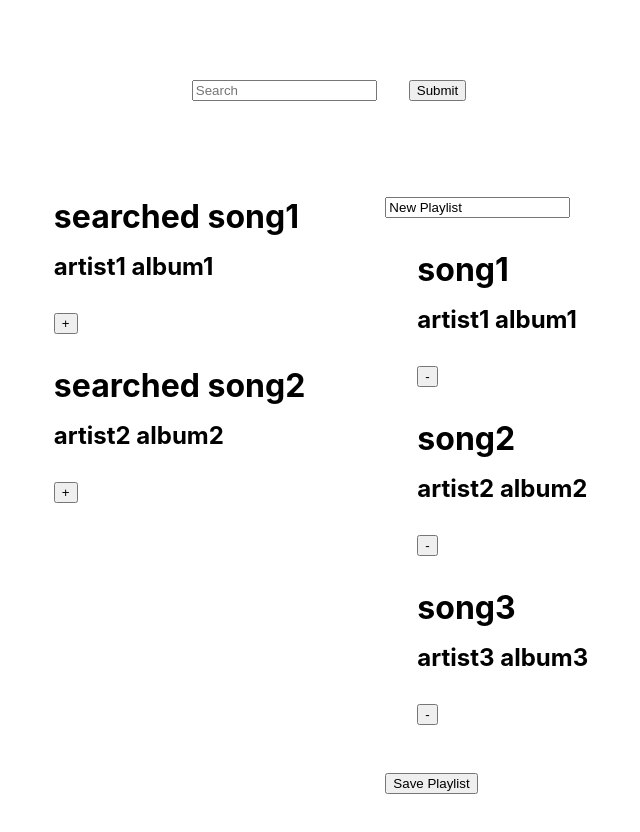
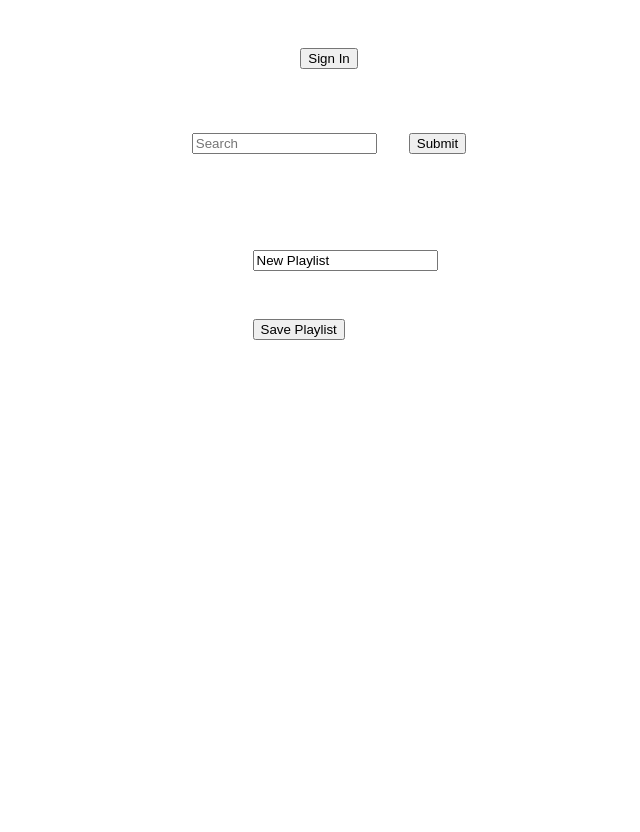
Before and after one commit to Bawnk1n/jammming, a React (Create React App) app: page / in a window 1280 px wide. Shown: the top 832 px of the page, without its empty margins (311-951 px from the left). After the commit the page ends 800 px from the top, so only its background shows below. Built offline with nearby package versions, Linux system fonts and the light colour scheme.

Commit message:
finish save playlist function in spotify.js, attach spotify.js functions to app.js

```diff
--- a/src/Components/App.js
+++ b/src/Components/App.js
@@ -4,47 +4,12 @@ import { SearchBar } from './SearchBar';
 import { SearchResults } from './SearchResults';
 import { Playlist } from './Playlist';
 import './App.css'
+import Spotify from '../Spotify';
+import { SignIn } from './SignIn';
 
 export const App = () => {
-    const[playlistTracks, setPlaylistTracks] = useState([
-        {
-            trackId:1,
-            trackName:'song1',
-            artistName:'artist1',
-            albumName:'album1',
-            uri:1
-        },
-        {
-            trackId:2,
-            trackName:'song2',
-            artistName:'artist2',
-            albumName:'album2',
-            uri:2
-        },
-        {
-            trackId:3,
-            trackName:'song3',
-            artistName:'artist3',
-            albumName:'album3',
-            uri:3
-        }
-    ])
-    const [searchResults, setSearchResults] = useState([
-        {
-            trackId:1,
-            trackName:'searched song1',
-            artistName:'artist1',
-            albumName:'album1',
-            uri:1
-        },
-        {
-            trackId:2,
-            trackName:'searched song2',
-            artistName:'artist2',
-            albumName:'album2',
-            uri:2
-        }
-    ])
+    const[playlistTracks, setPlaylistTracks] = useState([])
+    const [searchResults, setSearchResults] = useState([])
     const [playlistName, setPlaylistName] = useState('New Playlist')
 
     const addSong = (track) => {
@@ -68,9 +33,20 @@ export const App = () => {
         return saveToSpotify;
     }
 
+    const search = async (term) => {
+        setSearchResults([]);
+        const result = await Spotify.search(term);
+        setSearchResults(result);
+    };
+
+    const signIn = async () => {
+        await Spotify.getAccessToken();
+    }
+
     return(
         <div className = 'main'>
-            <SearchBar />
+            <SignIn SignIn={signIn}/>
+            <SearchBar onSearch={search}/>
             <div className='playlists'>
 
                 <SearchResults searchResults={searchResults}
--- a/src/Components/SearchBar.js
+++ b/src/Components/SearchBar.js
@@ -1,12 +1,23 @@
-import React from 'react';
+import React, { useState } from 'react';
 import './SearchBar.css';
 
 export const SearchBar = (props) => {
 
+    const [searchValue, setSearchValue] = useState('')
+
+    const getSearch = (e) => {
+        setSearchValue(e.target.value);
+    }
+
+    const handleSumbit = (e) => {
+        e.preventDefault();
+        props.onSearch(searchValue)
+    }
+
     return(
         <div>
-            <form>
-                <input type='text' placeholder='Search' />
+            <form onSubmit={handleSumbit}>
+                <input type='text' placeholder='Search' onChange={getSearch}/>
                 <button type='submit'>Submit</button>
             </form>
         </div>
--- /dev/null
+++ b/src/Components/SignIn.js
@@ -0,0 +1,13 @@
+import React from "react";
+
+export const SignIn = (props) => {
+    const handleSubmit=()=>{
+        props.SignIn();
+    }
+
+    return(
+
+            <button type='submit' onClick={handleSubmit}>Sign In</button>
+
+    )
+}
--- a/src/Spotify.js
+++ b/src/Spotify.js
@@ -1,8 +1,9 @@
 
 
-
+let user_access_token;
 var client_id = '1ed057b665a141699e61143e10af47e8';
 var redirect_uri = 'http://localhost:3000';
+
 
 const Spotify = {
      getAccessToken(user_access_token) {
@@ -14,19 +15,73 @@ const Spotify = {
         const expiresInMatch = window.location.href.match(/expires_in=([^&]*)/);
 
         if(accessTokenMatch && expiresInMatch){
+
             user_access_token = accessTokenMatch[1];
             const expiresIn = Number(expiresInMatch[1])
 
             window.setTimeout(() => user_access_token = '', expiresIn * 1000);
             window.history.pushState('Access Token', null, '/');
             return user_access_token;
+
         } else {
             var url = 'https://accounts.spotify.com/authorize';
             url += '?response_type=token';
             url += '&client_id=' + encodeURIComponent(client_id);
             url += '&redirect_uri=' + encodeURIComponent(redirect_uri);
             window.location = url;
+
         }
+
+    },
+    search(term){
+        user_access_token = this.getAccessToken();
+
+        return fetch(`https://api.spotify.com/v1/search?type=track&q=${term}`, {
+            headers:{
+                Authorization: `Bearer ${user_access_token}`
+            }
+        }).then(response => {
+            return response.json();
+        }).then(jsonResponse => {
+            if(!jsonResponse.tracks){
+                return [];
+            }
+            return jsonResponse.tracks.items.map(track => ({
+                trackId: track.id,
+                trackName: track.name,
+                artistName: track.artists[0].name,
+                albumName: track.album.name,
+                uri: track.uri
+            }))
+        })
+    },
+    savePlaylist(playlistName, trackURIs){
+        if(!playlistName || !trackURIs.length){
+            return
+        }
+        const accessToken = Spotify.getAccessToken();
+        const headers = {Authorization: `Bearer ${accessToken}`};
+        let userID;
+
+        return fetch('https://api.spotify.com/v1/me', {headers: headers}
+        ).then(response => response.json()
+        ).then(jsonResponse => {
+            userID = jsonResponse.id;
+            return fetch(`https://api.spotify.com/v1/users/${userID}/playlists`, {
+                headers: headers,
+                method: 'POST',
+                body: JSON.stringify({name: playlistName})
+            }).then(response => response.json()
+            ).then(jsonResponse => {
+                const playlistID = jsonResponse.id;
+                return fetch(`https://api.spotify.com/v1/users/${userID}/playlists/${playlistID}/tracks`, {
+                    headers: headers,
+                    method: 'POST',
+                    body: JSON.stringify({uris: trackURIs})
+                })
+            })
+        })
+
     }
 }
 
```
